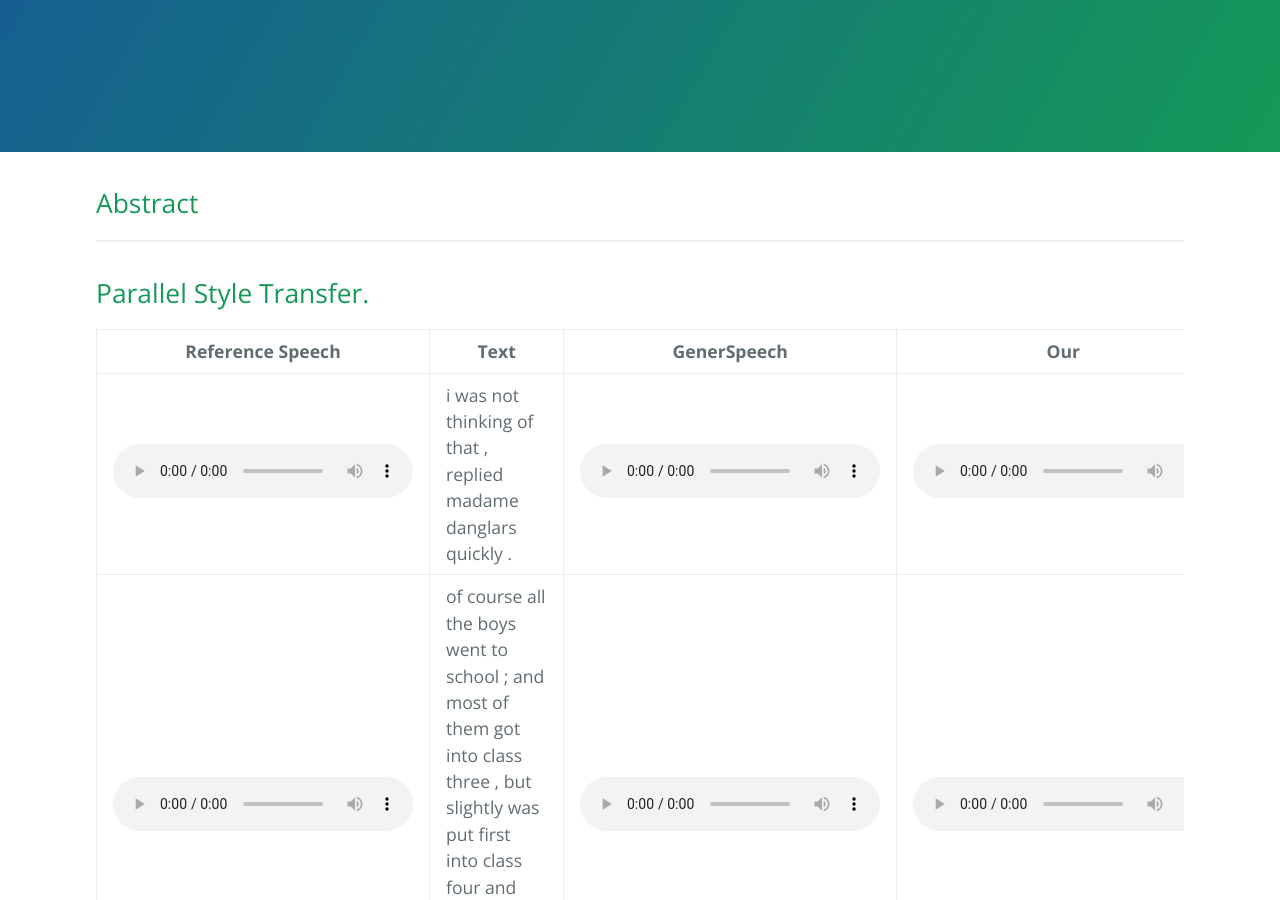
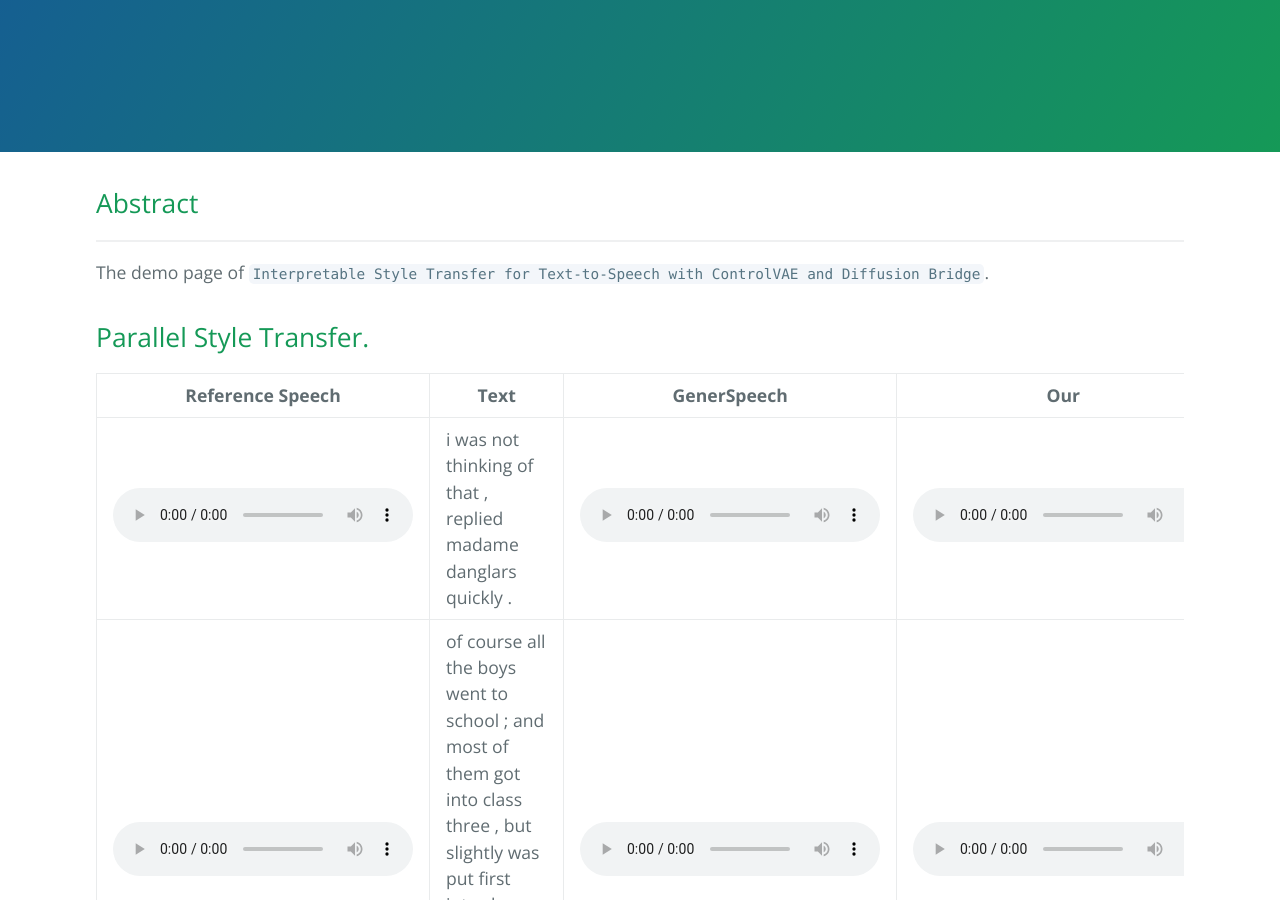
Before and after one commit to gwh22/gwh22.github.io, a Jekyll site: the page built from index.md, in a window 1280 px wide and 900 px high, scrolled down 336 px. Built offline with Jekyll 4.4.1, drawn with Linux system fonts in a browser that asks for light colours; our own code applies the rules of GitHub Pages for plain Markdown files; the repository's description, which GitHub fills in, is left out.

Commit message:
Update index.md

```diff
--- a/index.md
+++ b/index.md
@@ -1,7 +1,7 @@
 
 ## Abstract
 ---
-
+The demo page of `Interpretable Style Transfer for Text-to-Speech with ControlVAE and Diffusion Bridge`.
 
 ## Parallel Style Transfer.
 
```
